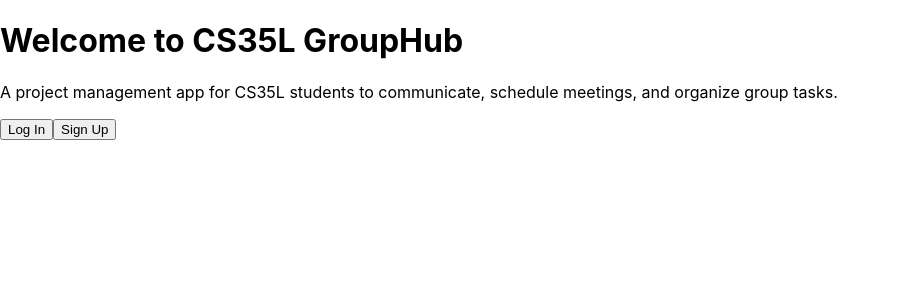
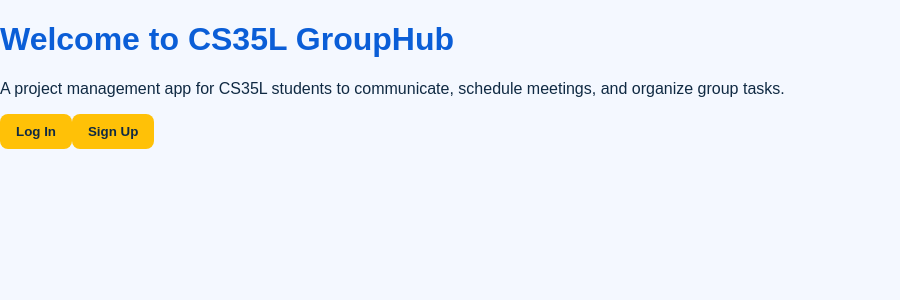
Before and after one commit to aaditsingh07/cs35l-group-project, a React (Create React App) app: page / in a window 1280 px wide. Shown: the top 300 px of the page, without its empty margins (0-900 px from the left). Built offline with nearby package versions, Linux system fonts and the light colour scheme.

Commit message:
Update application color scheme

```diff
--- a/src/App.css
+++ b/src/App.css
@@ -1,38 +1,47 @@
+body {
+  margin: 0;
+  font-family: Arial, sans-serif;
+  background-color: #F4F8FF;
+  color: #102A43;
+}
+
 .App {
   text-align: center;
 }
 
-.App-logo {
-  height: 40vmin;
-  pointer-events: none;
+h1 {
+  color: #0B5ED7;
 }
 
-@media (prefers-reduced-motion: no-preference) {
-  .App-logo {
-    animation: App-logo-spin infinite 20s linear;
-  }
+h2 {
+  color: #102A43;
 }
 
-.App-header {
-  background-color: #282c34;
-  min-height: 100vh;
-  display: flex;
-  flex-direction: column;
-  align-items: center;
-  justify-content: center;
-  font-size: calc(10px + 2vmin);
-  color: white;
+button {
+  background-color: #FFC107;
+  color: #102A43;
+  border: none;
+  padding: 10px 16px;
+  border-radius: 8px;
+  font-weight: bold;
+  cursor: pointer;
 }
 
-.App-link {
-  color: #61dafb;
+button:hover {
+  opacity: 0.9;
 }
 
-@keyframes App-logo-spin {
-  from {
-    transform: rotate(0deg);
-  }
-  to {
-    transform: rotate(360deg);
-  }
+a {
+  color: #0B5ED7;
+  text-decoration: none;
 }
+
+a:hover {
+  text-decoration: underline;
+}
+
+input {
+  padding: 8px;
+  border: 1px solid #ccc;
+  border-radius: 6px;
+}
```
